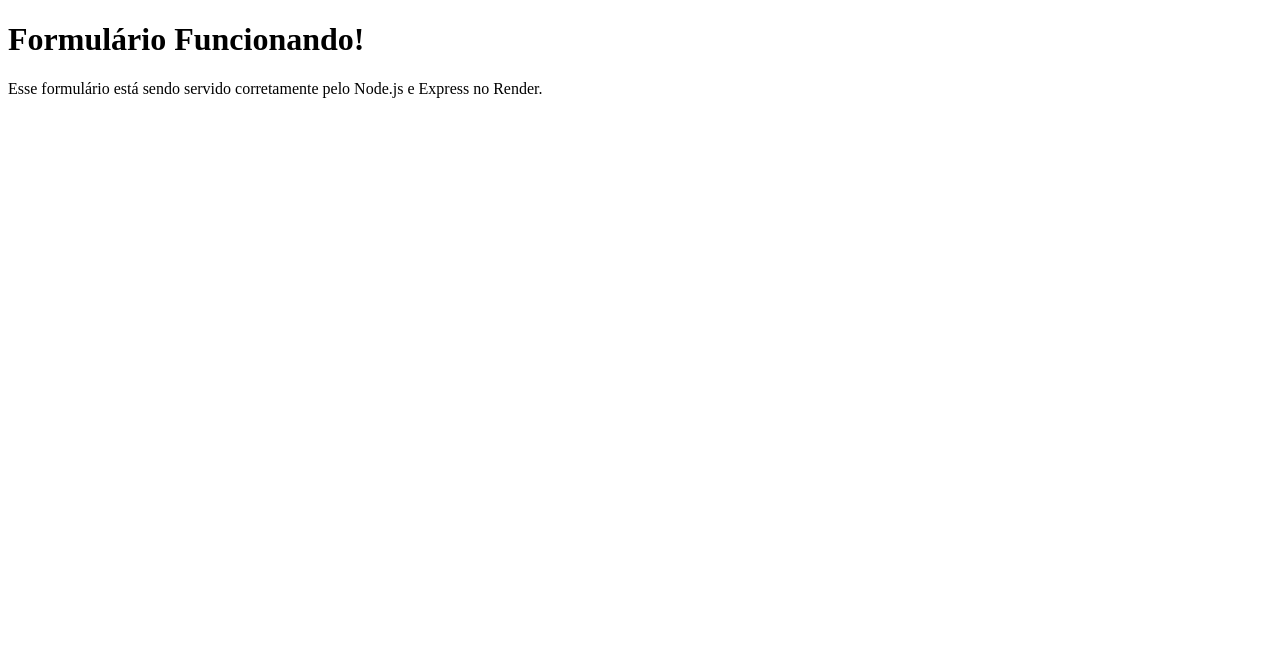
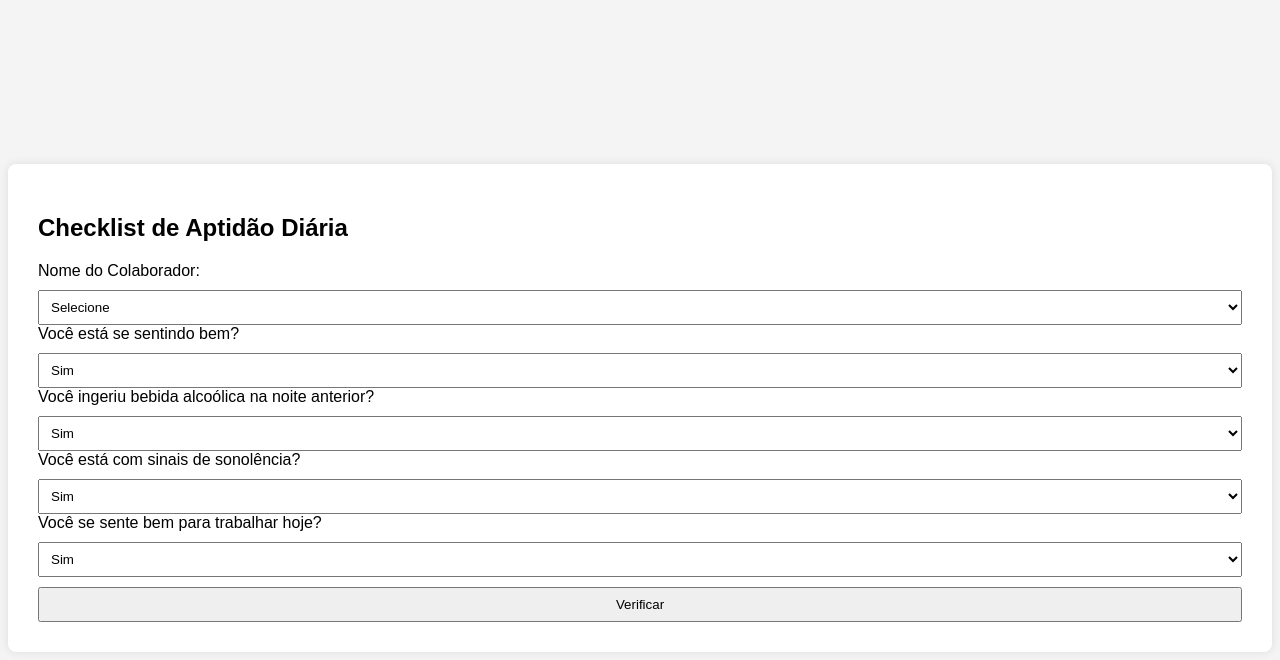
Before and after one commit to MarcosMadu/MADUTESTE, a website: page index.html in a window 1280 px wide. Drawn offline with Linux system fonts and the light colour scheme.

Commit message:
Add files via upload

```diff
--- a/index.html
+++ b/index.html
@@ -1,12 +1,46 @@
-
 <!DOCTYPE html>
 <html lang="pt-BR">
 <head>
-  <meta charset="UTF-8">
-  <title>Checklist de Aptidão</title>
+    <meta charset="UTF-8">
+    <title>Checklist de Aptidão Diária</title>
+    <style>
+        body { font-family: Arial; background: #f4f4f4; display: flex; justify-content: center; align-items: center; height: 100vh; }
+        form { background: white; padding: 30px; border-radius: 8px; box-shadow: 0 0 10px rgba(0,0,0,0.1); }
+        select, button { width: 100%; margin-top: 10px; padding: 8px; }
+    </style>
 </head>
 <body>
-  <h1>Formulário Funcionando!</h1>
-  <p>Esse formulário está sendo servido corretamente pelo Node.js e Express no Render.</p>
+    <form method="POST" action="/enviar">
+        <h2>Checklist de Aptidão Diária</h2>
+        <label>Nome do Colaborador:
+            <select name="nome">
+                <option value="">Selecione</option>
+                <option>João</option>
+                <option>Maria</option>
+                <option>Pedro</option>
+            </select>
+        </label>
+        <label>Você está se sentindo bem?
+            <select name="sentindo_bem">
+                <option>Sim</option><option>Não</option>
+            </select>
+        </label>
+        <label>Você ingeriu bebida alcoólica na noite anterior?
+            <select name="bebida">
+                <option>Sim</option><option>Não</option>
+            </select>
+        </label>
+        <label>Você está com sinais de sonolência?
+            <select name="sono">
+                <option>Sim</option><option>Não</option>
+            </select>
+        </label>
+        <label>Você se sente bem para trabalhar hoje?
+            <select name="apto">
+                <option>Sim</option><option>Não</option>
+            </select>
+        </label>
+        <button type="submit">Verificar</button>
+    </form>
 </body>
 </html>
```
Also changed, not shown: package.json (added, +14 -0 lines), server.js (added, +54 -0 lines).
